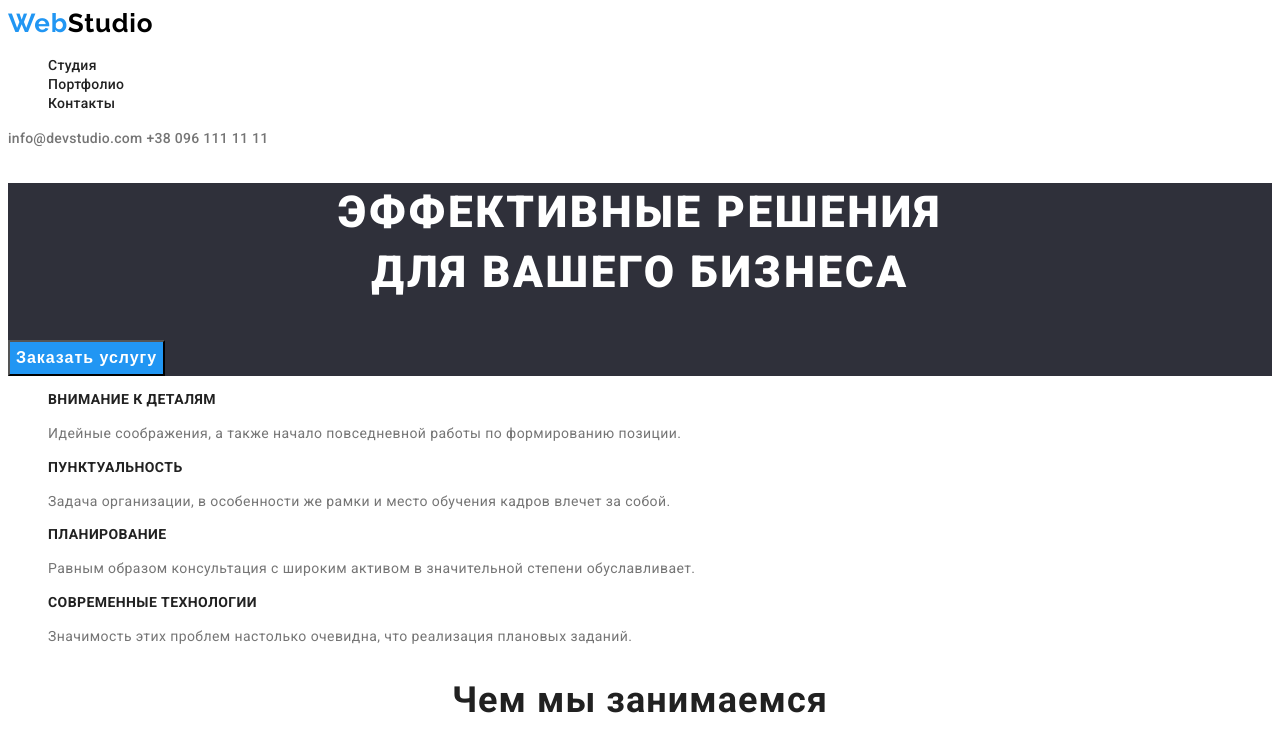
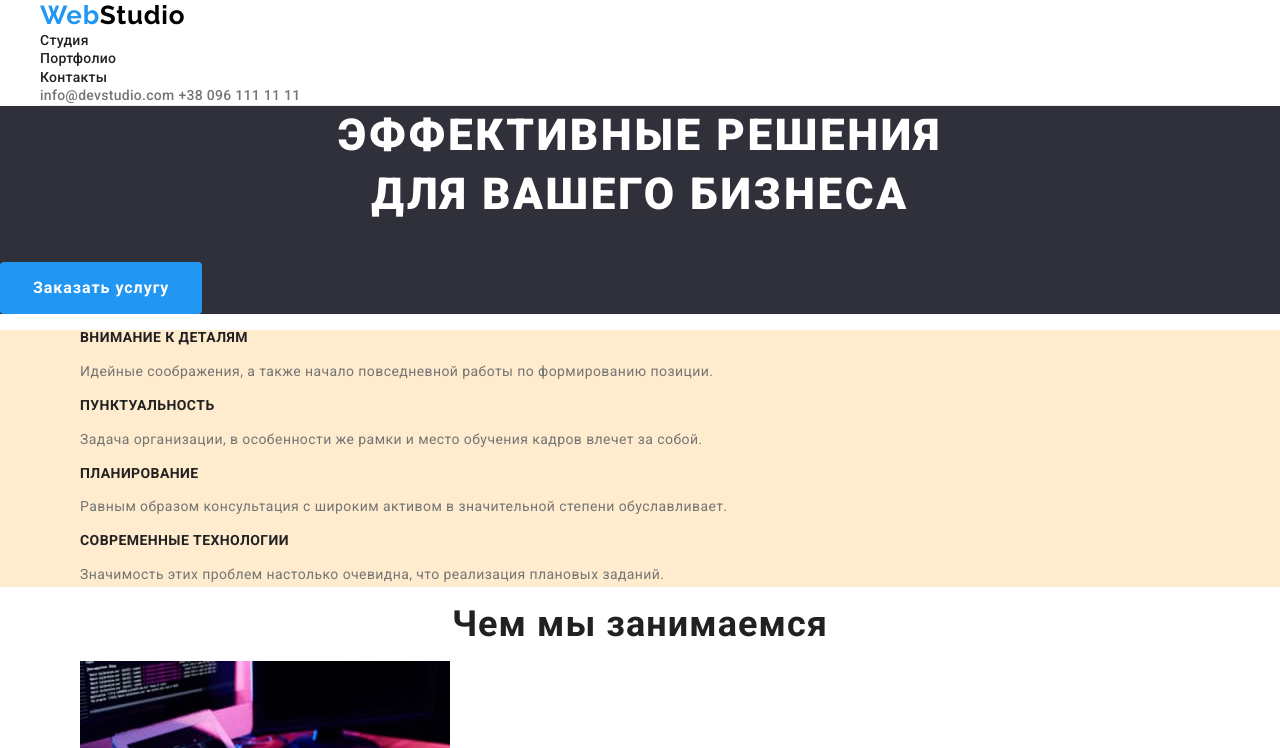
Before and after one commit to AlyonaKileynikova/goit-markup-hw-02, a plain HTML site: page index.html in a window 1280 px wide. Shown: the top 748 px of the page. Drawn offline with nearby package versions, Linux system fonts and the light colour scheme.

Commit message:
prepare to HW3

```diff
--- a/css/styles.css
+++ b/css/styles.css
@@ -1,3 +1,13 @@
+html {
+    box-sizing: border-box;
+}
+
+*,
+*::before,
+*::after {
+    box-sizing: inherit;
+}
+
 /* Цвет основного текста rgba(117, 117, 117, 1)  */
 /* вторичный цвет текста #212121 */
 /* белый #FFFFFF */
@@ -45,34 +55,19 @@ h1 {
     color: var(--accent-color);
 }
 
-.hero {
-    background-color: #2F303A;
+
+.page-header {
+    margin: 0;
+    width: 1600px;
+    border-bottom: 1px solid #ECECEC;
 }
 
-.hero-text {
-    font-weight: 900;
-    font-size: 44px;
-    line-height: 1.36;
-    text-align: center;
-    letter-spacing: 0.06em;
-    text-transform: uppercase;
-    color: #ffffff;
+/*----------- site-nav---------- */
+
+.list {
+    padding: 0;
+    margin: 0;
 }
-
-.button-order {
-    background-color: var(--accent-color);
-    color: #ffffff;
-    font-weight: 700;
-    font-size: 16px;
-    line-height: 1.88;
-    display: flex;
-    align-items: center;
-    text-align: center;
-    letter-spacing: 0.06em;
-}
-
-
-/* site-nav */
 
 .site-nav .link {
     font-weight: 500;
@@ -109,7 +104,55 @@ h1 {
     color: var(--accent-color);
 }
 
-/* наши принципы */
+/* ------------HERO-------- */
+
+
+.hero {
+    background-color: #2F303A;
+    text-align: center;
+}
+
+.hero-text {
+    margin-top: 0;
+    margin-bottom: 30;
+    font-weight: 900;
+    font-size: 44px;
+    line-height: 1.36;
+    text-align: center;
+    letter-spacing: 0.06em;
+    text-transform: uppercase;
+    color: #ffffff;
+}
+
+.button-order {
+    display: inline-block;
+    border-radius: 4px;
+    padding: 10px 32px;
+    border: 1px solid transparent;
+    min-width: 200px;
+    background-color: var(--accent-color);
+    color: #ffffff;
+    font-weight: 700;
+    font-size: 16px;
+    line-height: 1.88;
+    display: flex;
+    align-items: center;
+    text-align: center;
+    letter-spacing: 0.06em;
+}
+
+/* ------------НАШИ ПРИНЦИПЫ--------- */
+
+.conteiner {
+    margin-left: auto;
+    margin-right: auto;
+    width: 1200px;
+    /* outline: 3px solid teal; */
+}
+
+.principles {
+    background-color: blanchedalmond;
+}
 
 .principles .title {
     color: var(--title-text-color);
@@ -118,6 +161,7 @@ h1 {
     line-height: 1.14;
     letter-spacing: 0.03em;
     text-transform: uppercase;
+    margin-bottom: 10px;
 }
 
 .principles-text {
@@ -130,7 +174,8 @@ h1 {
 
 /* чем мы занимаемся */
 
-.activity {
+.activity-title {
+    margin: auto;
     font-weight: 700;
     font-size: 36px;
     line-height: 1.17;
@@ -146,6 +191,8 @@ h1 {
 }
 
 .team-title {
+    margin-top: 0;
+    margin-bottom: 50px;
     font-weight: 700;
     font-size: 36px;
     line-height: 1.17;
@@ -175,7 +222,7 @@ h1 {
 
 /* низ страницы */
 
-.page-down {
+.page-footer {
     background-color: #2F303A;
 }
 
@@ -212,7 +259,7 @@ h1 {
     color: var(--accent-color);
 }
 
-/* Страница Портфолио */
+/* --------- Страница Портфолио -------- */
 
 .filter-list {
     /* font-style: normal;
@@ -226,6 +273,10 @@ h1 {
 .filter-title
 
 .filter-button {
+    display: inline-block;
+    border-radius: 4px;
+    border: 1px solid transparent;
+    padding: 6px 22px;
     color: var(--title-text-color);
     background-color: #F5F4FA;
     font-family: inherit;
--- a/index.html
+++ b/index.html
@@ -7,15 +7,17 @@
     <meta name="viewport" content="width=device-width, initial-scale=1.0">
     <link rel="preconnect" href="https://fonts.googleapis.com">
     <link rel="preconnect" href="https://fonts.gstatic.com" crossorigin>
+    <title>WebStudio</title>
     <link href="https://fonts.googleapis.com/css2?family=Raleway:wght@700&family=Roboto:wght@400;500;700;900&display=swap"
         rel="stylesheet">
-    <title>WebStudio</title>
+    <link rel="stylesheet"
+        href="https://cdnjs.cloudflare.com/ajax/libs/modern-normalize/1.1.0/modern-normalize.min.css">
     <link rel="stylesheet" href="./css/styles.css">
 </head>
 
 <body>
 <!--шапка сайта-->
-    <header>
+    <header class="page-header conteiner">
         <nav>
             <a href="" class="logo-up"> <span class="another-color">Web</span>Studio</a>
             <ul class="site-nav list">
@@ -28,12 +30,14 @@
         <a href="tel:+380961111111" class="tel">+38 096 111 11 11</a>
     </header>
     <main>
+        <!------- HERO -------->
         <section class="hero">
             <h1 class="hero-text">Эффективные решения <br> для вашего бизнеса</h1>
             <button type="button" class="button-order">Заказать услугу</button>
         </section>
         <section class="principles">
             <!--principles-->
+            <div class="conteiner">
                 <ul class="principles-list">
                 <li>
                     <h3 class="title">Внимание к деталям</h3>
@@ -56,10 +60,12 @@
                         реализация плановых заданий.</p>
                 </li>
                 </ul>
+            </div>
         </section>
         <section>
+            <div class="conteiner">
             <!--What we do-->
-            <h2 class="activity">Чем мы занимаемся</h2>
+                <h2 class="activity-title">Чем мы занимаемся</h2>
                 <ul>
                 <li>
                     <img src="./images/what_we_do-1.jpg" alt="hands-on-keyboard" width="370" height="294">
@@ -71,9 +77,11 @@
                     <img src="./images/what_we_do-3.jpg" alt="ipad-in-hand" width="370" height="294">
                 </li>
                 </ul>
+            </div>
         </section>
         <section class="team">
             <!--our team-->
+            <div class="conteiner">
                 <h2 class="team-title">Наша команда</h2>
                 <ul>
                 <li class="team-item">
@@ -97,10 +105,11 @@
                     <p lang="en" class="team-position">UI Designer</p>
                 </li>
                 </ul>
+            </div>
         </section>
     </main>
-    <footer>
-        <div class="page-down">
+    <footer class="page-footer">
+        <div class="conteiner">
             <a href="" class="logo-down"><span class="another-color">Web</span>Studio</a>
             <address>
                 <p class="adress-title">г. Киев, пр-т Леси Украинки, 26</p>
```
Also changed, not shown: portfolio.html (+13 -9 lines). Lines whose indentation alone changed are shown as unchanged.
